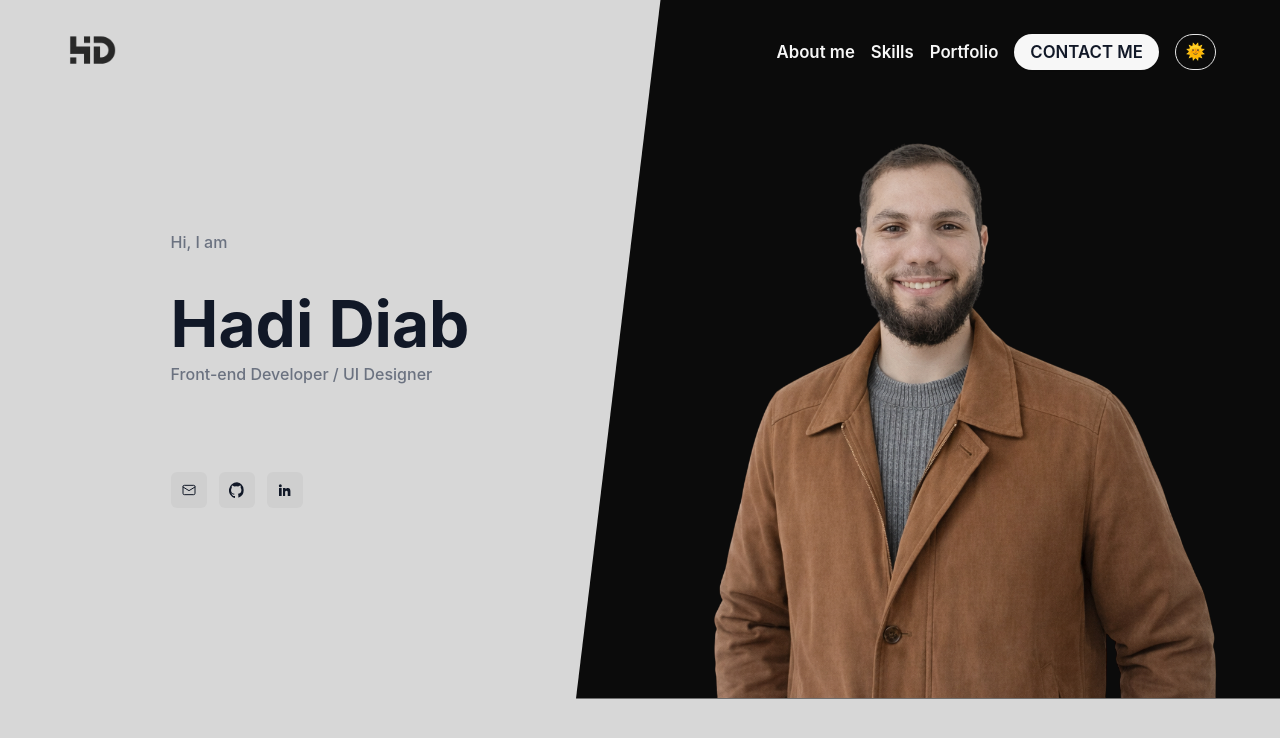
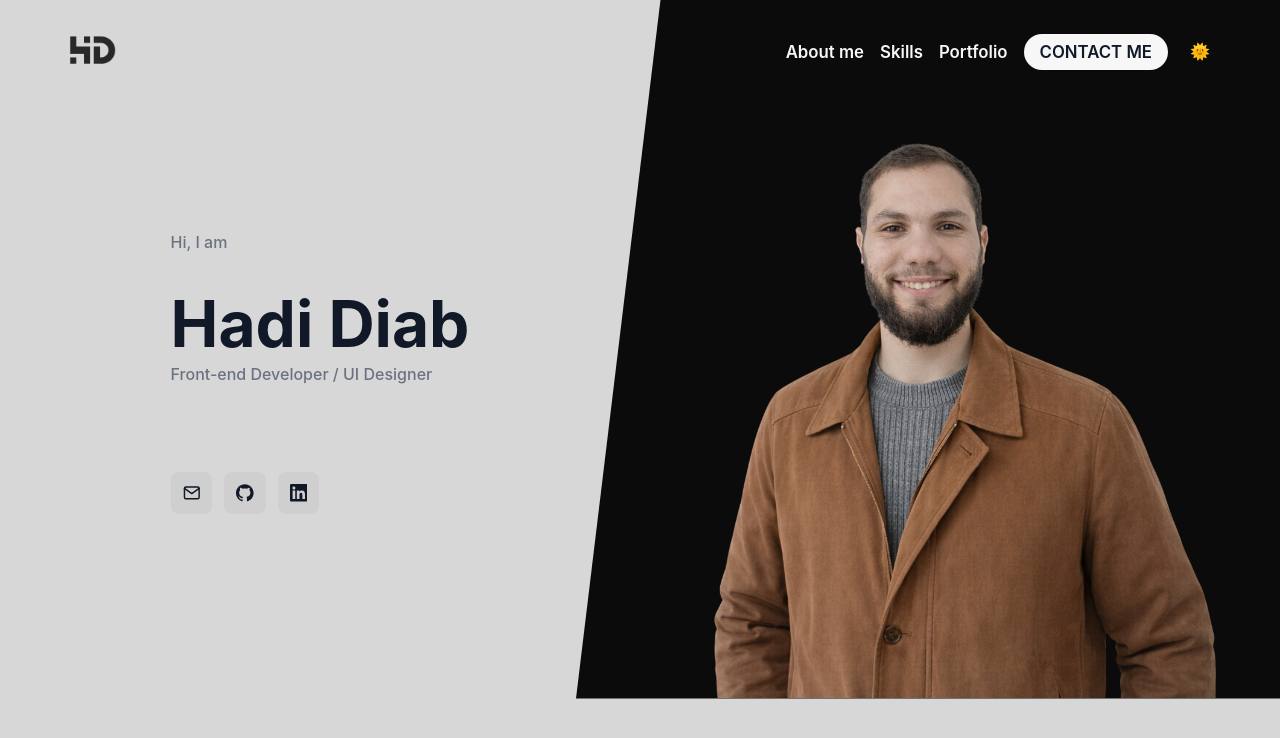
Before and after one commit to Hadi20Diab/my-portfolio, a Next.js app: page / in a window 1280 px wide. Shown: the top 738 px of the page. Built offline with nearby package versions, Linux system fonts and the light colour scheme.

Commit message:
feat: replace social icons with react-icons for improved visual consistency

```diff
--- a/src/components/HeroSection/HeroSection.jsx
+++ b/src/components/HeroSection/HeroSection.jsx
@@ -1,6 +1,8 @@
 import Image from 'next/image'
 import './HeroSection.scss'
 import Link from 'next/link'
+import { FiMail } from 'react-icons/fi'
+import { SiGithub, SiLinkedin } from 'react-icons/si'
 
 export default function HeroSection() {
     return (
@@ -18,22 +20,9 @@ export default function HeroSection() {
                     </div>
 
                     <div className="socials" aria-label="Social links">
-                        <a className="icon" href="mailto:you@example.com" aria-label="Email">
-                            <svg width="16" height="16" viewBox="0 0 24 24" fill="none" xmlns="http://www.w3.org/2000/svg" aria-hidden>
-                                <path d="M3 7.5L12 13L21 7.5" stroke="currentColor" strokeWidth="1.5" strokeLinecap="round" strokeLinejoin="round"/>
-                                <rect x="3" y="5" width="18" height="14" rx="2" stroke="currentColor" strokeWidth="1.5"/>
-                            </svg>
-                        </a>
-                        <a className="icon" href="https://github.com" target="_blank" rel="noreferrer" aria-label="GitHub">
-                            <svg width="16" height="16" viewBox="0 0 24 24" fill="currentColor" xmlns="http://www.w3.org/2000/svg" aria-hidden>
-                                <path d="M12 .5a12 12 0 00-3.8 23.4c.6.1.8-.3.8-.6v-2.3c-3.3.7-4-1.6-4-1.6-.5-1.2-1.2-1.5-1.2-1.5-1-.7.1-.7.1-.7 1.1.1 1.7 1.1 1.7 1.1 1 .1 1.6.7 2 1.1.1-.8.4-1.4.8-1.7-2.6-.3-5.3-1.3-5.3-5.8 0-1.3.5-2.4 1.2-3.3-.1-.3-.5-1.6.1-3.3 0 0 1-.3 3.4 1.3a11.8 11.8 0 016.1 0c2.4-1.6 3.4-1.3 3.4-1.3.6 1.7.2 3 .1 3.3.8.9 1.2 2 1.2 3.3 0 4.6-2.7 5.5-5.3 5.8.4.4.7 1 .7 2v3c0 .3.2.7.8.6A12 12 0 0012 .5z"/>
-                            </svg>
-                        </a>
-                        <a className="icon" href="https://linkedin.com" target="_blank" rel="noreferrer" aria-label="LinkedIn">
-                            <svg width="16" height="16" viewBox="0 0 24 24" fill="currentColor" xmlns="http://www.w3.org/2000/svg" aria-hidden>
-                                <path d="M4.98 3.5a2.25 2.25 0 11-.001 4.501A2.25 2.25 0 014.98 3.5zM3 9h4v12H3zM9 9h3.8v1.7h.1c.5-.9 1.6-1.8 3.2-1.8 3.4 0 4 2.2 4 5.1V21h-4v-5.2c0-1.2 0-2.8-1.8-2.8-1.8 0-2.1 1.4-2.1 2.7V21H9V9z"/>
-                            </svg>
-                        </a>
+                        <a className="icon" href="mailto:you@example.com" aria-label="Email"><FiMail size={18} /></a>
+                        <a className="icon" href="https://github.com" target="_blank" rel="noreferrer" aria-label="GitHub"><SiGithub size={18} /></a>
+                        <a className="icon" href="https://linkedin.com" target="_blank" rel="noreferrer" aria-label="LinkedIn"><SiLinkedin size={18} /></a>
                     </div>
                 </div>
                 <div className="heroImage">
--- a/src/components/HeroSection/HeroSection.scss
+++ b/src/components/HeroSection/HeroSection.scss
@@ -69,15 +69,23 @@
             margin-top: vars.$space-lg;
 
                 .icon {
-                width: 2.25rem;
-                height: 2.25rem;
+                    width: 2.6rem;
+                    height: 2.6rem;
                     display: inline-flex;
                     align-items: center;
                     justify-content: center;
-                background: rgba(0, 0, 0, 0.04);
-                border-radius: 6px;
+                    background: rgba(0,0,0,0.04);
+                    border-radius: 8px;
                     color: var(--text);
                     transition: background vars.$transition-fast ease, color vars.$transition-fast ease, transform vars.$transition-fast ease;
+
+                    /* ensure SVG icons inherit currentColor */
+                    svg {
+                        display: block;
+                        width: 1.1rem;
+                        height: 1.1rem;
+                        color: inherit;
+                    }
                 }
 
                 .icon:hover {
--- a/src/components/ThemeToggle/ThemeToggle.module.scss
+++ b/src/components/ThemeToggle/ThemeToggle.module.scss
@@ -1,9 +1,7 @@
 .toggle{
   background: transparent;
-  border: 1px solid var(--border);
+  border: none;
   color: var(--text);
-  padding: 0.35rem 0.6rem;
-  border-radius: 999px;
   cursor: pointer;
   font-size: 1rem;
   line-height: 1;
```
Lines whose indentation alone changed are shown as unchanged.
